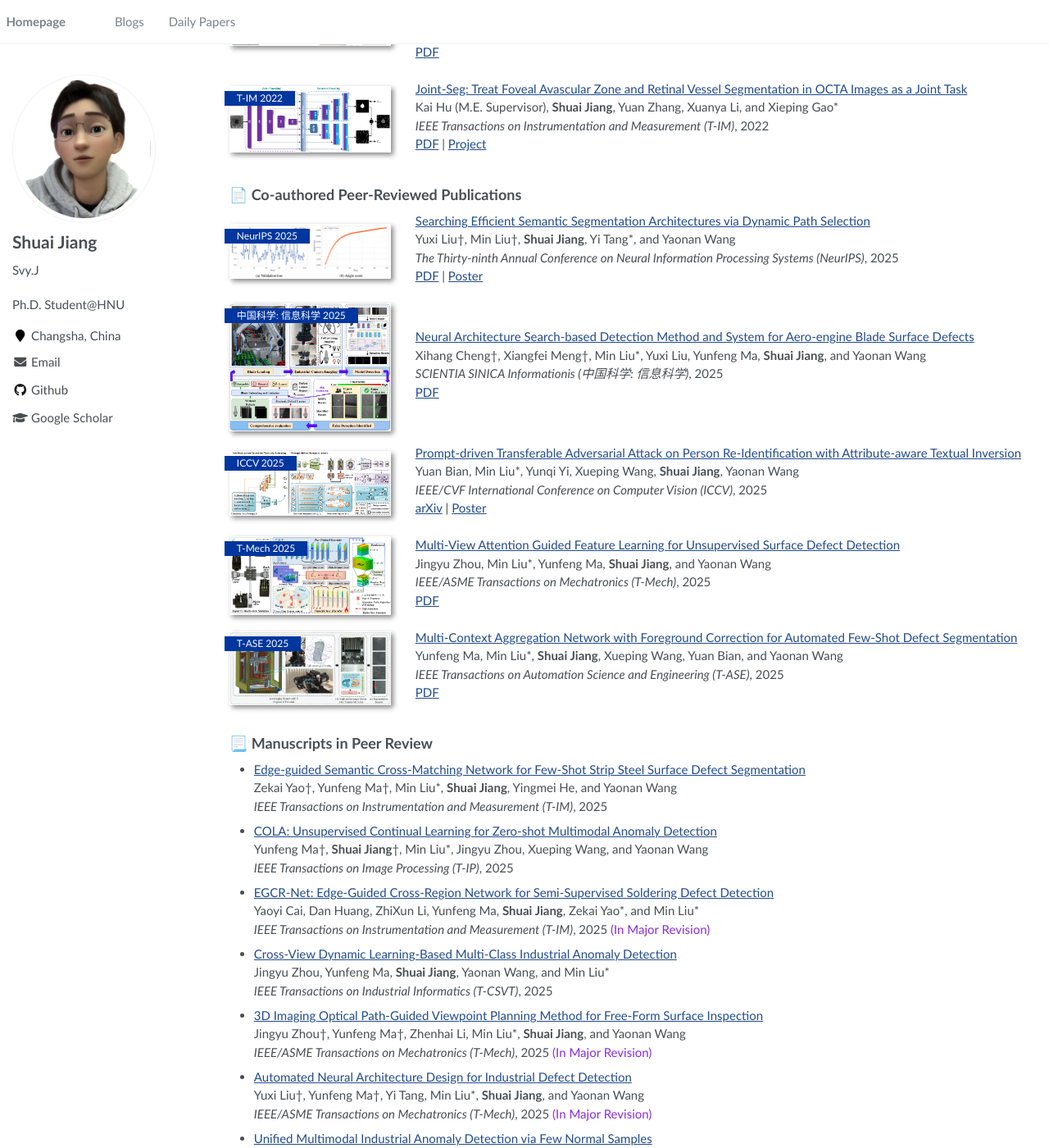
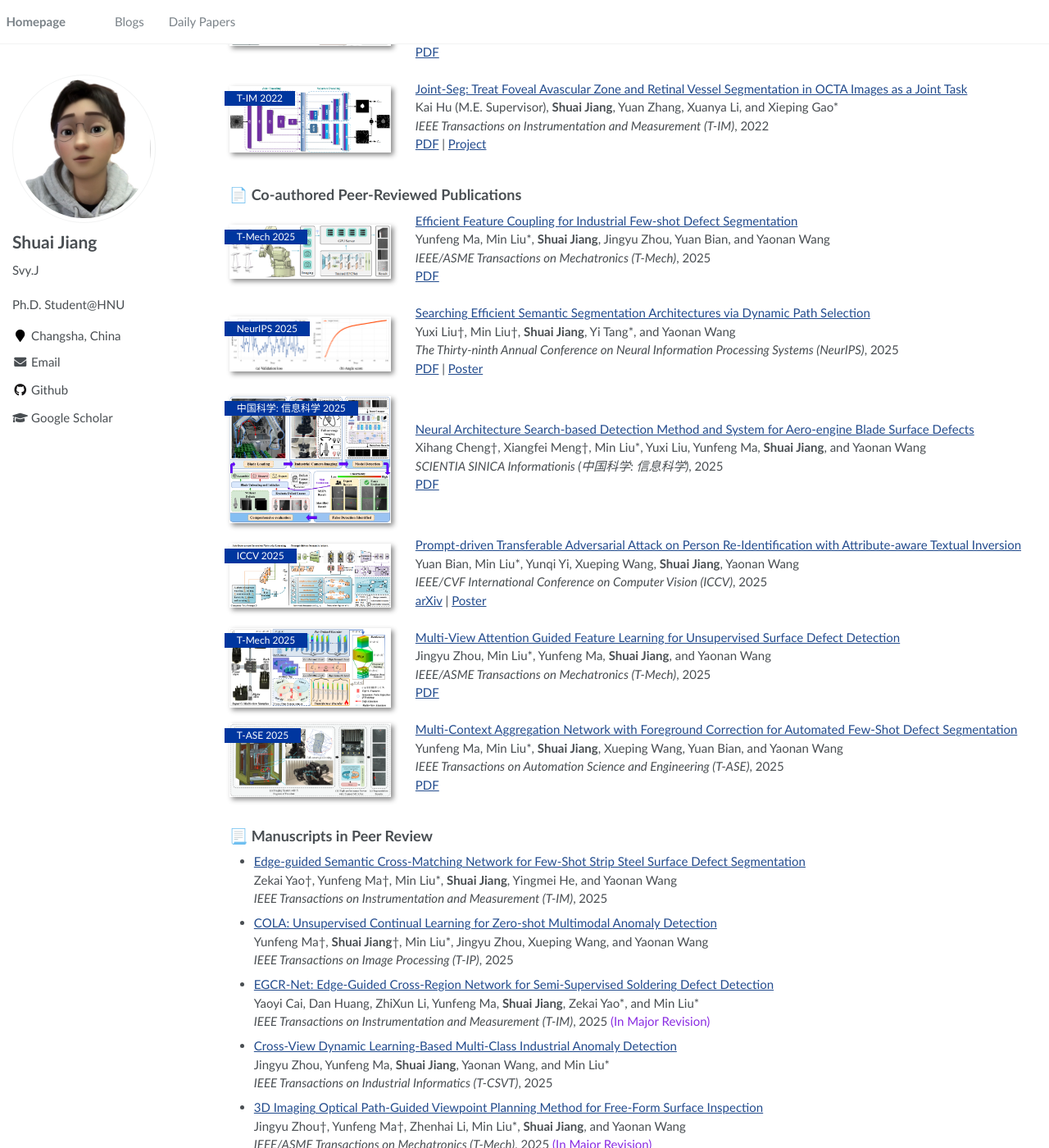
Before and after one commit to SvyJ/svyj.github.io, a Jekyll site: the page built from _pages/index.md, in a window 1280 px wide and 1400 px high, scrolled down 1941 px. Shown: the whole window at 82% size. Built offline with Jekyll 4.4.1, drawn with Linux system fonts in a browser that asks for light colours.

Commit message:
Update index.md

```diff
--- a/_pages/index.md
+++ b/_pages/index.md
@@ -139,6 +139,15 @@ _IEEE Transactions on Instrumentation and Measurement (T-IM)_, 2022<br>
 
 ## 📄 Co-authored Peer-Reviewed Publications
 
+<div class='paper-box'><div class='paper-box-image'><div><div class="badge">T-Mech 2025</div><img src='images/pubs/efc-net.jpg' alt="sym" width="100%"></div></div>
+<div class='paper-box-text' markdown="1">
+[Efficient Feature Coupling for Industrial Few-shot Defect Segmentation](https://ieeexplore.ieee.org/xpl/RecentIssue.jsp?reload=true&punumber=3516)<br>
+Yunfeng Ma, Min Liu*, **Shuai Jiang**, Jingyu Zhou, Yuan Bian, and Yaonan Wang<br>
+_IEEE/ASME Transactions on Mechatronics (T-Mech)_, 2025<br>
+[PDF](https://ieeexplore.ieee.org/xpl/RecentIssue.jsp?punumber=3516)
+</div>
+</div>
+
 <div class='paper-box'><div class='paper-box-image'><div><div class="badge">NeurIPS 2025</div><img src='images/pubs/dps.png' alt="sym" width="100%"></div></div>
 <div class='paper-box-text' markdown="1">
 [Searching Efficient Semantic Segmentation Architectures via Dynamic Path Selection](https://openreview.net/group?id=NeurIPS.cc/2025/Conference)<br>
@@ -216,7 +225,7 @@ _IEEE Transactions on Automation Science and Engineering (T-ASE)_, 2025<br>
 
 - [ZUMA: Training-free Zero-shot Unified Multimodal Anomaly Detection](https://ieeexplore.ieee.org/xpl/RecentIssue.jsp?punumber=34)<br>
   Yunfeng Ma, Min Liu*, **Shuai Jiang**, Jingyu Zhou, Yuan Bian, Xueping Wang, and Yaonan Wang<br>
-  _IEEE Transactions on Pattern Analysis and Machine Intelligence (T-PAMI)_, 2025<br>
+  _IEEE Transactions on Pattern Analysis and Machine Intelligence (T-PAMI)_, 2025 <font color="#8A2BE2">(In Major Revision)</font><br>
 
 - [Efficient Feature Coupling for Industrial Few-shot Defect Segmentation](https://ieeexplore.ieee.org/xpl/RecentIssue.jsp?punumber=3516)<br>
   Yunfeng Ma, Min Liu*, **Shuai Jiang**, Jingyu Zhou, Yuan Bian, and Yaonan Wang<br>
```
